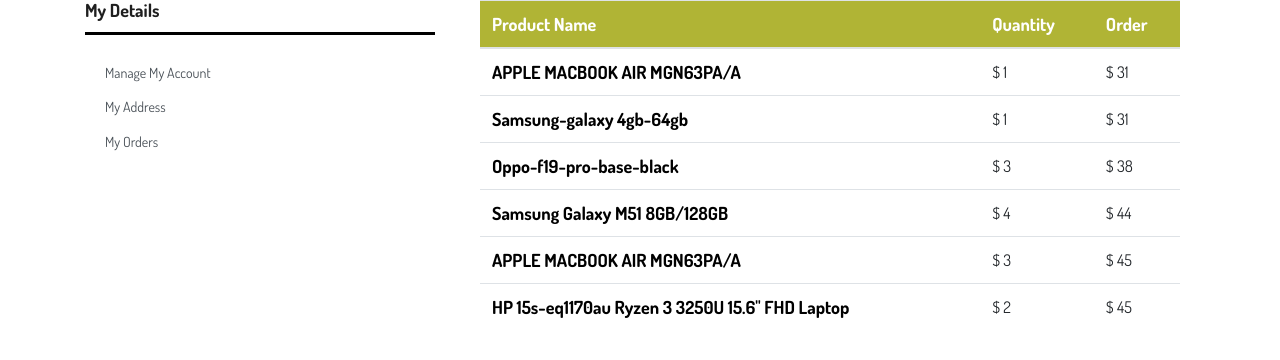
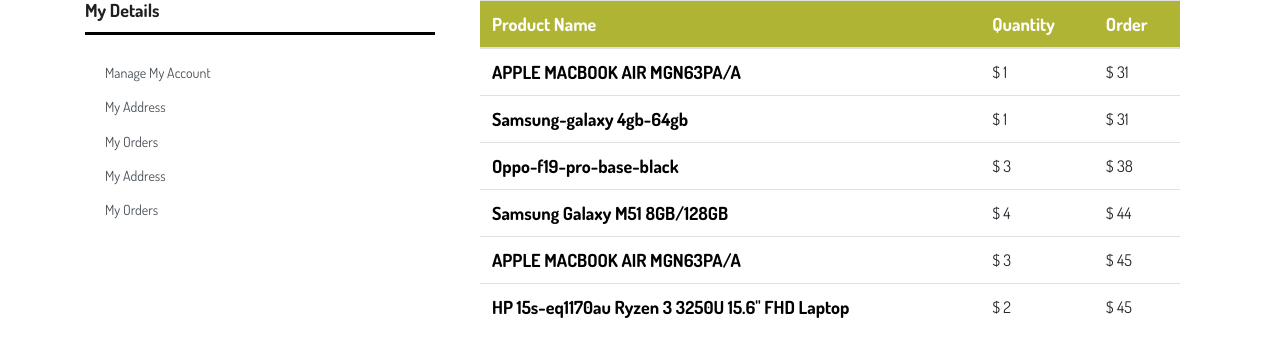
Before and after one commit to saakib10/e-com, a Django app: page /auth/user/ in a window 1280 px wide. Shown: the part 178-538 px from the top of the page. Run offline with Django 3.2, Linux system fonts and the light colour scheme; the first user in the database is signed in; data comes from the database, SQL or seed files in the repository; some libraries are stand-ins or nearby versions; some web fonts are replaced.

Commit message:
chore: updated

```diff
--- a/user_details/templates/user_details/user_order_details.html
+++ b/user_details/templates/user_details/user_order_details.html
@@ -10,6 +10,8 @@
                     </div>
                     <div class="list-group list-group-collapse list-group-sm list-group-tree" id="list-group-men" data-children=".sub-men">
                         <a href="#" class="list-group-item list-group-item-action"> Manage My Account <small class="text-muted"></small></a>
+                        <a href="#" class="list-group-item list-group-item-action"> My Address  <small class="text-muted"></small></a>
+                        <a href="#" class="list-group-item list-group-item-action"> My Orders <small class="text-muted"></small></a>
                         <a href="#" class="list-group-item list-group-item-action"> My Address  <small class="text-muted"></small></a>
                         <a href="#" class="list-group-item list-group-item-action"> My Orders <small class="text-muted"></small></a>
                     </div>
```
